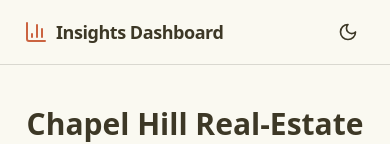
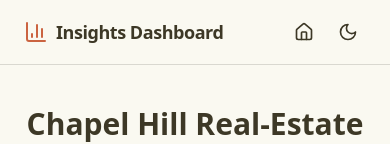
Before and after one commit to joonseolee/EstateWise-Chapel-Hill-Chatbot, a Next.js app in the folder frontend/: page /charts in a window 390 px wide. Shown: the top 144 px of the page. Built offline with nearby package versions, Linux system fonts and the light colour scheme; no server answers.

Commit message:
Fix: Added MoE & Visualizations to App

```diff
--- a/frontend/pages/charts.tsx
+++ b/frontend/pages/charts.tsx
@@ -273,7 +273,7 @@ export default function ChartsPage() {
               <Link href="/chat" legacyBehavior>
                 <a
                   aria-label="Home"
-                  className="hidden sm:inline-flex mr-2 hover:text-primary"
+                  className="mr-2 hover:text-primary"
                 >
                   <HomeIcon className="h-5 w-5" />
                 </a>
```
Also changed, not shown: 1 other file (tests, documents, lock files or other folders).
